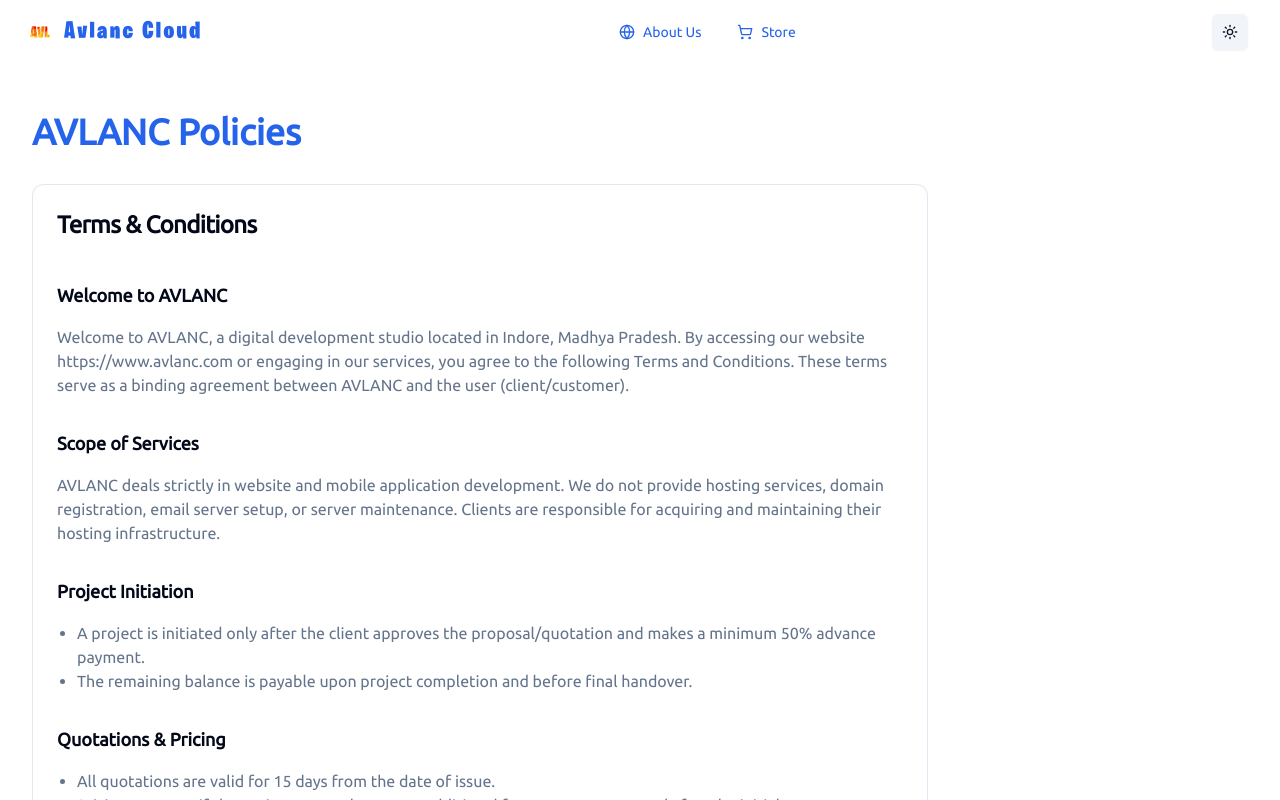
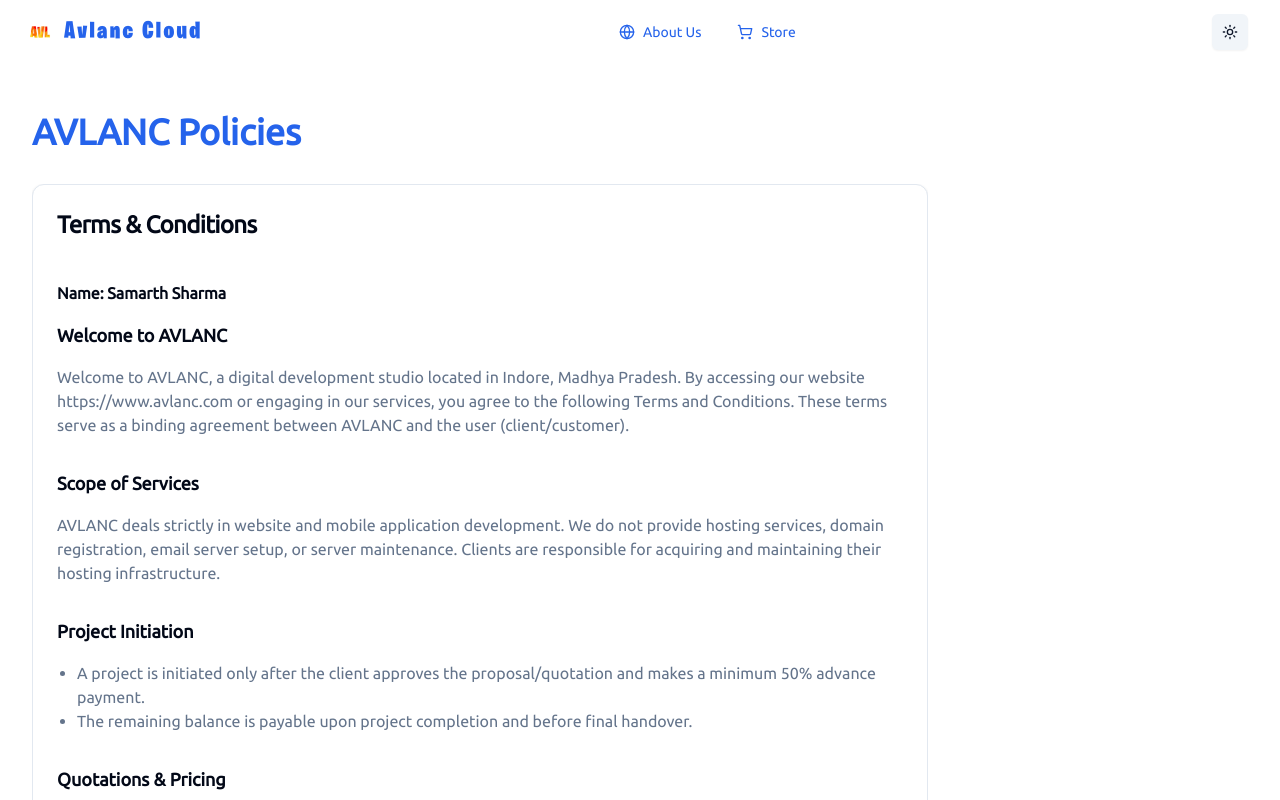
Before and after one commit to bugsum/avlanc-cloud, a Next.js app: page /policies in a window 1280 px wide. Shown: the top 800 px of the page. Built offline with nearby package versions, Linux system fonts and the light colour scheme.

Commit message:
Added name in tos

```diff
--- a/app/policies/page.tsx
+++ b/app/policies/page.tsx
@@ -17,6 +17,7 @@
             <div className="space-y-8">
               {/* Terms & Conditions */}
               <div>
+                <p className="text-md font-semibold mb-4">Name: Samarth Sharma</p>
                 <p className="text-lg font-semibold mb-4">Welcome to AVLANC</p>
                 <p className="text-muted-foreground">
                   Welcome to AVLANC, a digital development studio located in Indore, Madhya Pradesh. By accessing our website https://www.avlanc.com or engaging in our services, you agree to the following Terms and Conditions. These terms serve as a binding agreement between AVLANC and the user (client/customer).
```
